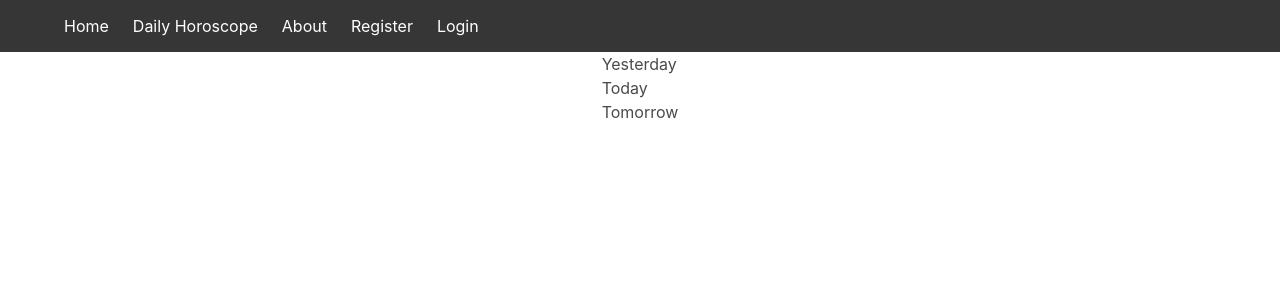
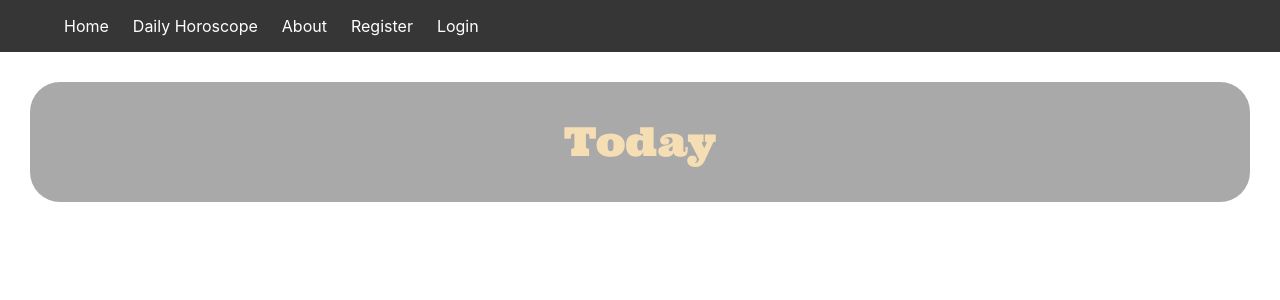
Before and after one commit to TomCRiley/GA-PROJECT-2, a React (Create React App) app in the folder AztroAPI/: page /DailyHoroscope in a window 1280 px wide. Shown: the top 300 px of the page. Built offline with nearby package versions, Linux system fonts and the light colour scheme; the HTML template or start-up script is replaced by a standard one.

Commit message:
pushing some CSS changes to daily horoscope page

```diff
--- a/AztroAPI/src/components/DailyHoroscope.js
+++ b/AztroAPI/src/components/DailyHoroscope.js
@@ -4,9 +4,9 @@
   return (
     <section className='dh-section'>
       <div className='dh-container'>
-        <div className='dh-yesterday'>Yesterday</div>
+        {/* <div className='dh-yesterday'>Yesterday</div> */}
         <div className='dh-today'>Today</div>
-        <div className='dh-tomorrow'>Tomorrow</div>
+        {/* <div className='dh-tomorrow'>Tomorrow</div> */}
       </div>
     </section>
   );
--- a/AztroAPI/src/styles/main.scss
+++ b/AztroAPI/src/styles/main.scss
@@ -1,6 +1,23 @@
 @import '~bulma/bulma.sass';
+@import url('https://fonts.googleapis.com/css2?family=Ultra&display=swap');
 
-.dh-section {
+// .dh-section {
+//   display: flex;
+//   justify-content: center;
+// }
+
+.dh-container {
   display: flex;
-  justify-content: center;
+  flex-direction: row;
+  justify-content: space-around;
+  background-color: darkgrey;
+  padding: 30px;
+  margin: 30px;
+  border-radius: 30px;
 }
+
+.dh-today {
+  font-family: 'Ultra', serif;
+  font-size: 40px;
+  color: wheat;
+}
```
